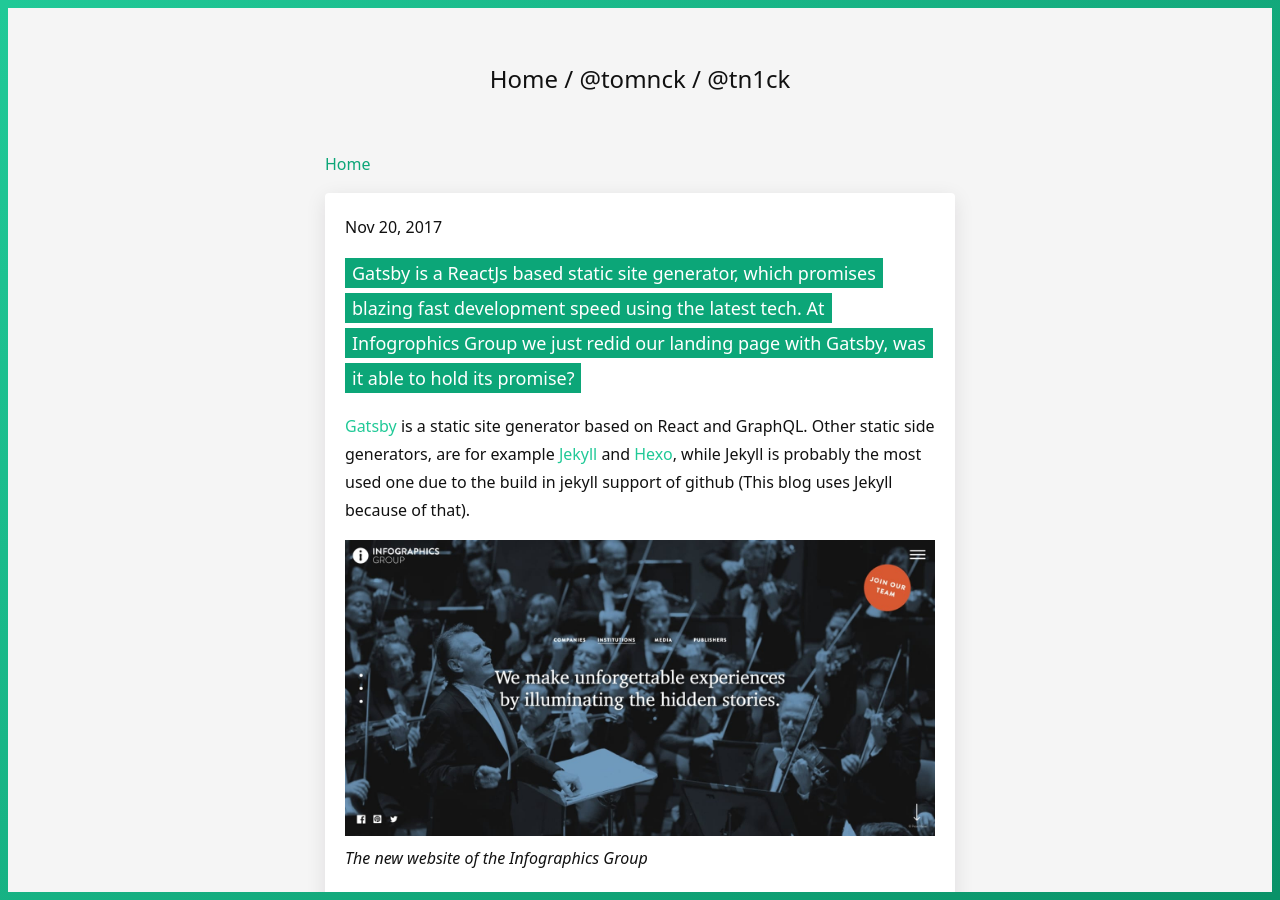
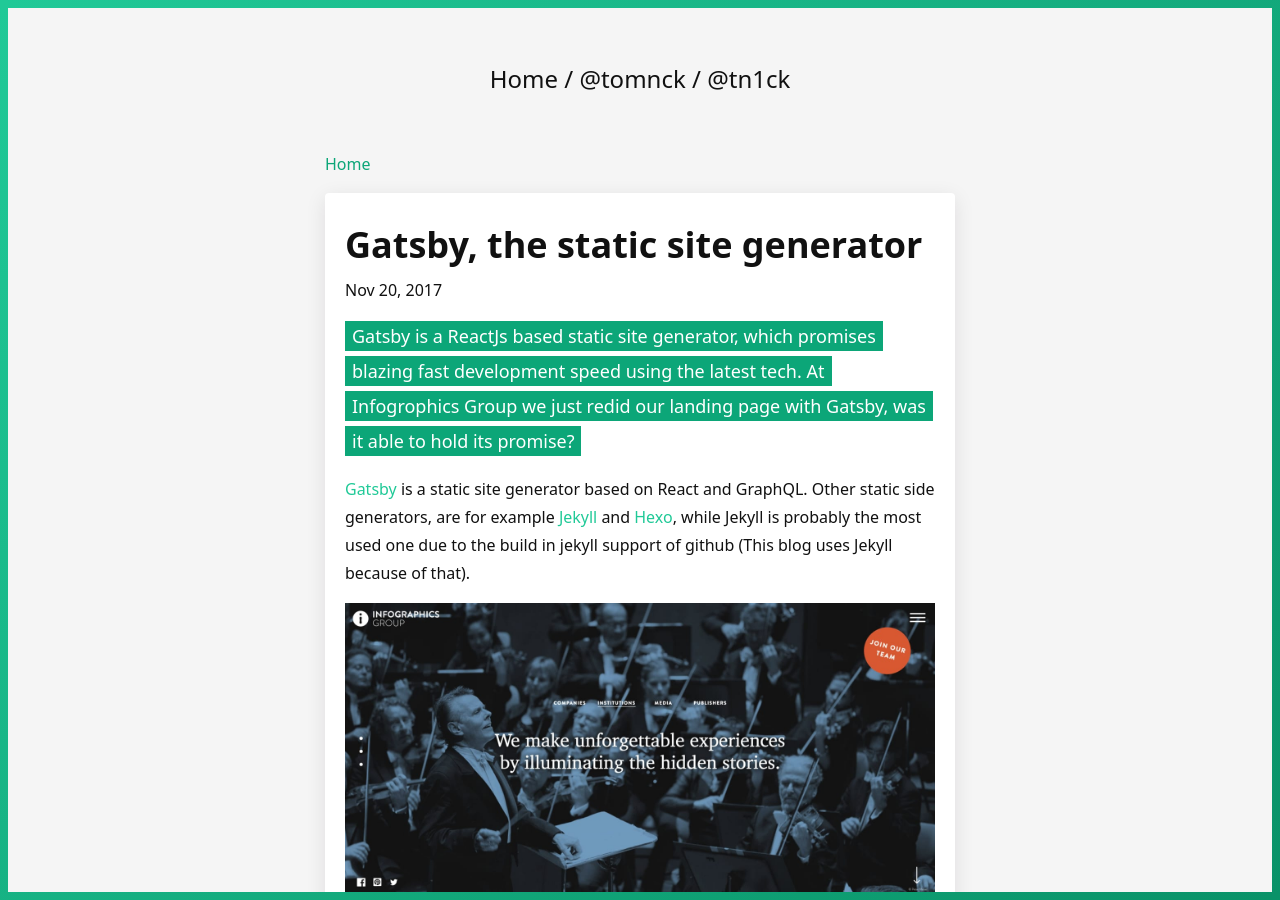
Before and after one commit to TN1ck/tomsblog, a Jekyll site: the page built from _posts/2017-12-10-gatsby-js.md, in a window 1280 px wide and 900 px high. Built offline with Jekyll 4.4.1, drawn with Linux system fonts in a browser that asks for light colours.

Commit message:
fix: adds headline, hide incomplete article

```diff
--- a/_posts/2016-11-11-sudoku-part1.markdown
+++ b/_posts/2016-11-11-sudoku-part1.markdown
@@ -3,7 +3,7 @@
 title:  "The Sudoku Series Part 1: Design"
 date:   2016-11-11 20:21:33 +0100
 categories: jekyll
-published: true
+published: false
 author: Tom Nick
 excerpt: This is the first part of a series of blog posts where I create a fully fledged Sudoku. It will focus about the specs this projects aims to implement and a first basic UI.
 ---
--- a/_posts/2017-12-10-gatsby-js.md
+++ b/_posts/2017-12-10-gatsby-js.md
@@ -1,6 +1,6 @@
 ---
 layout: post
-title:  ""
+title:  "Gatsby, the static site generator"
 date:   2017-11-20 19:21:33 +0100
 categories: blog
 author: Tom Nick
```
